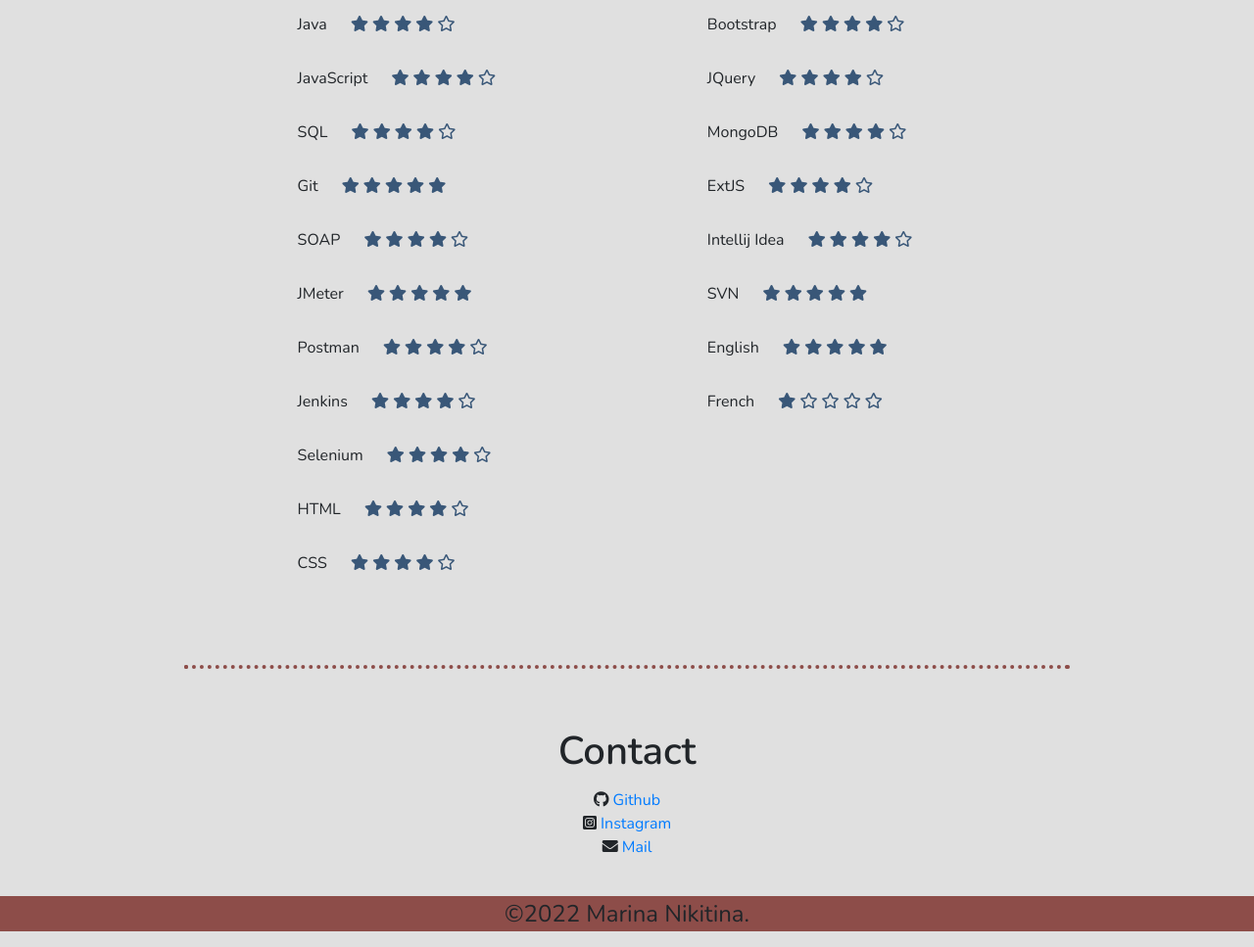
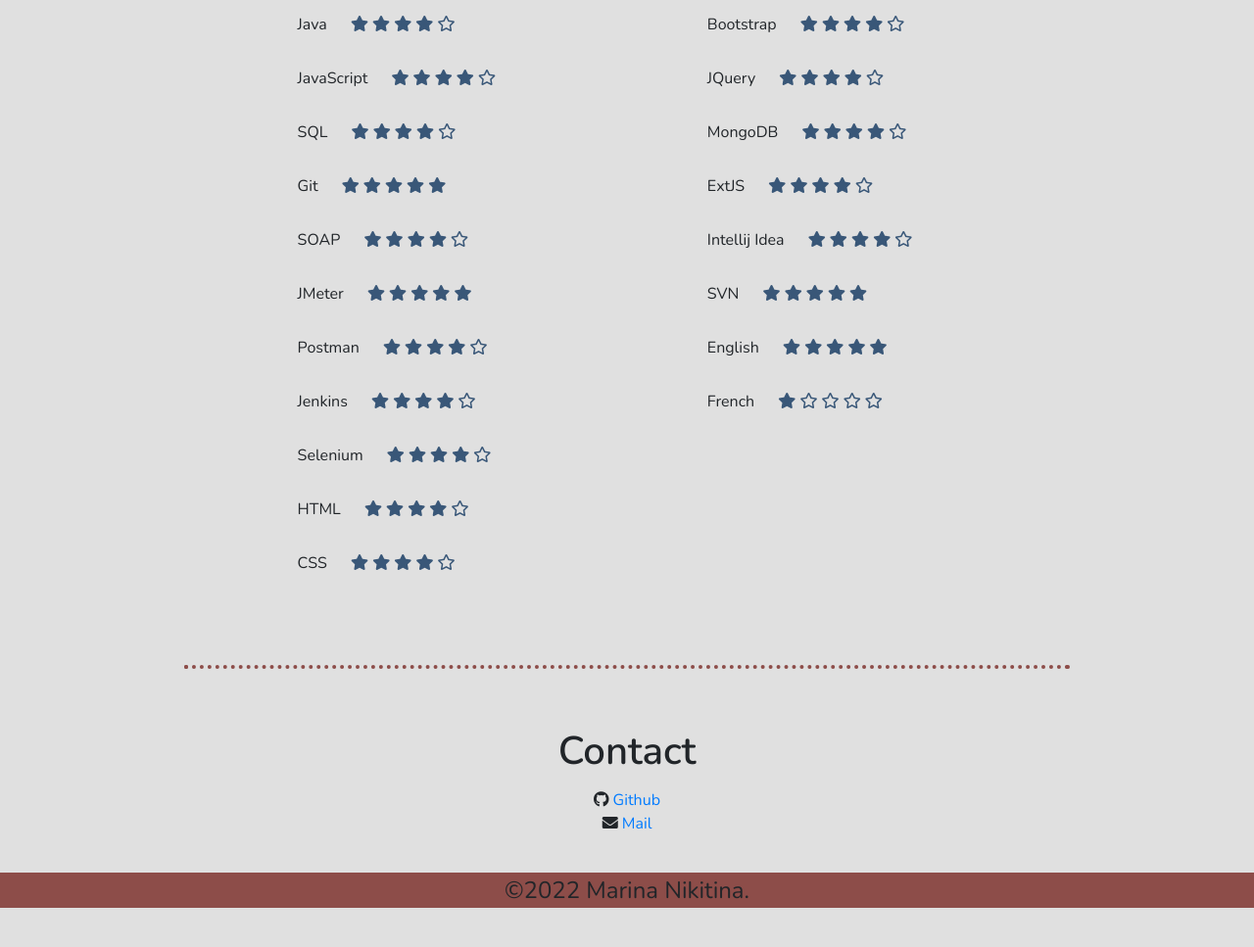
Before and after one commit to mnikitina/CV_PROFILE, a plain HTML site: page index.html in a window 1280 px wide. Shown: the part 2160-3127 px from the top of the page at 98% size. After the commit the page ends 3103 px from the top, so only its background shows below. Drawn offline with nearby package versions, Linux system fonts and the light colour scheme; a web font is replaced by a local one.

Commit message:
remove link tag

```diff
--- a/index.html
+++ b/index.html
@@ -362,9 +362,6 @@
         <span class="fab fa-github"></span><a href="https://github.com/mnikitina" target="_blank"> Github</a>
       </div>
       <div class="col-md-12">
-        <span class="fab fa-instagram-square"></span><a href="https://www.instagram.com/marinik_smr/" target="_blank"> Instagram</a>
-      </div>
-      <div class="col-md-12">
         <span class="fa fa-envelope" aria-hidden="true"></span><a href="mailto:gmarbox19@gmail.com" target="_blank"> Mail</a>
       </div>
     </div>
```
